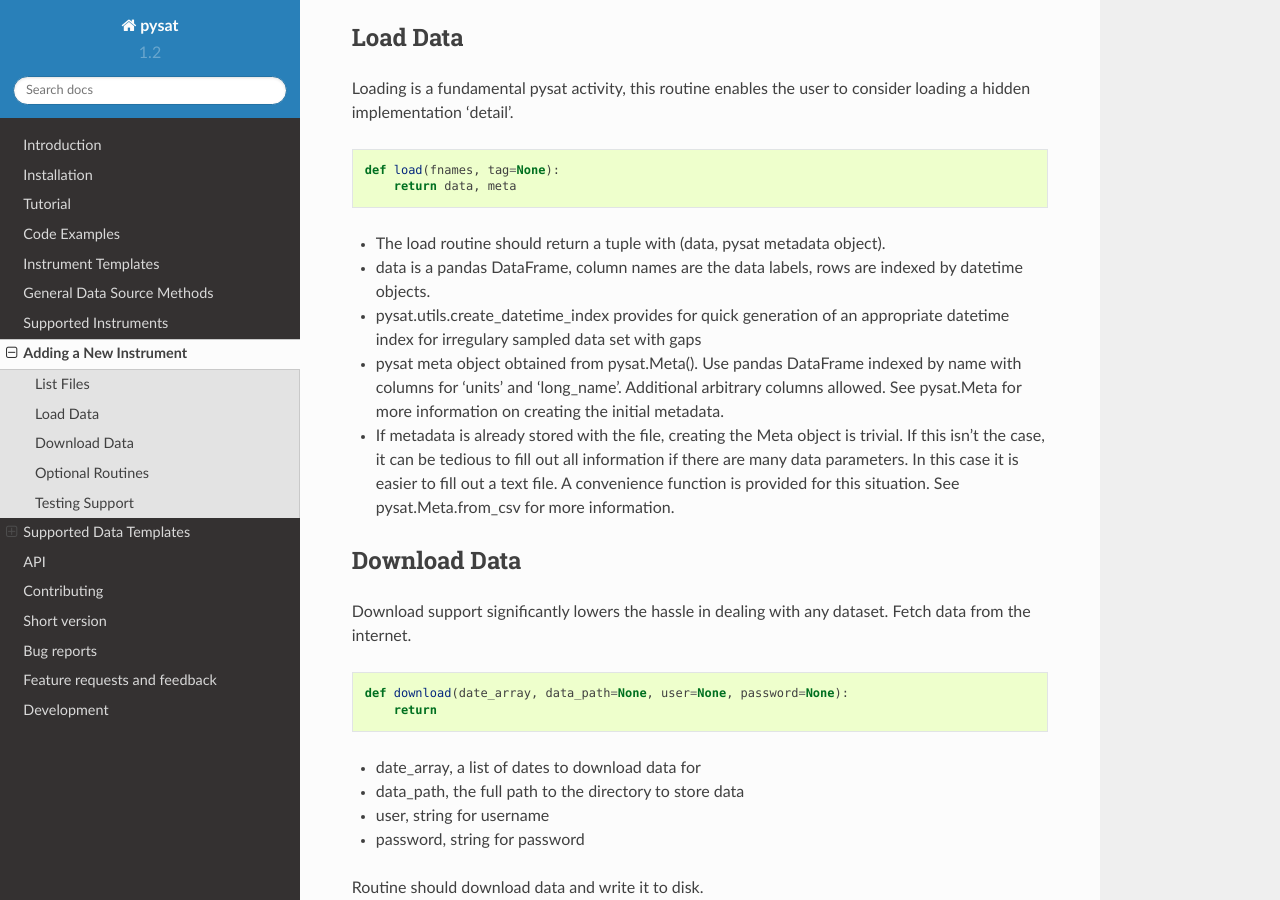
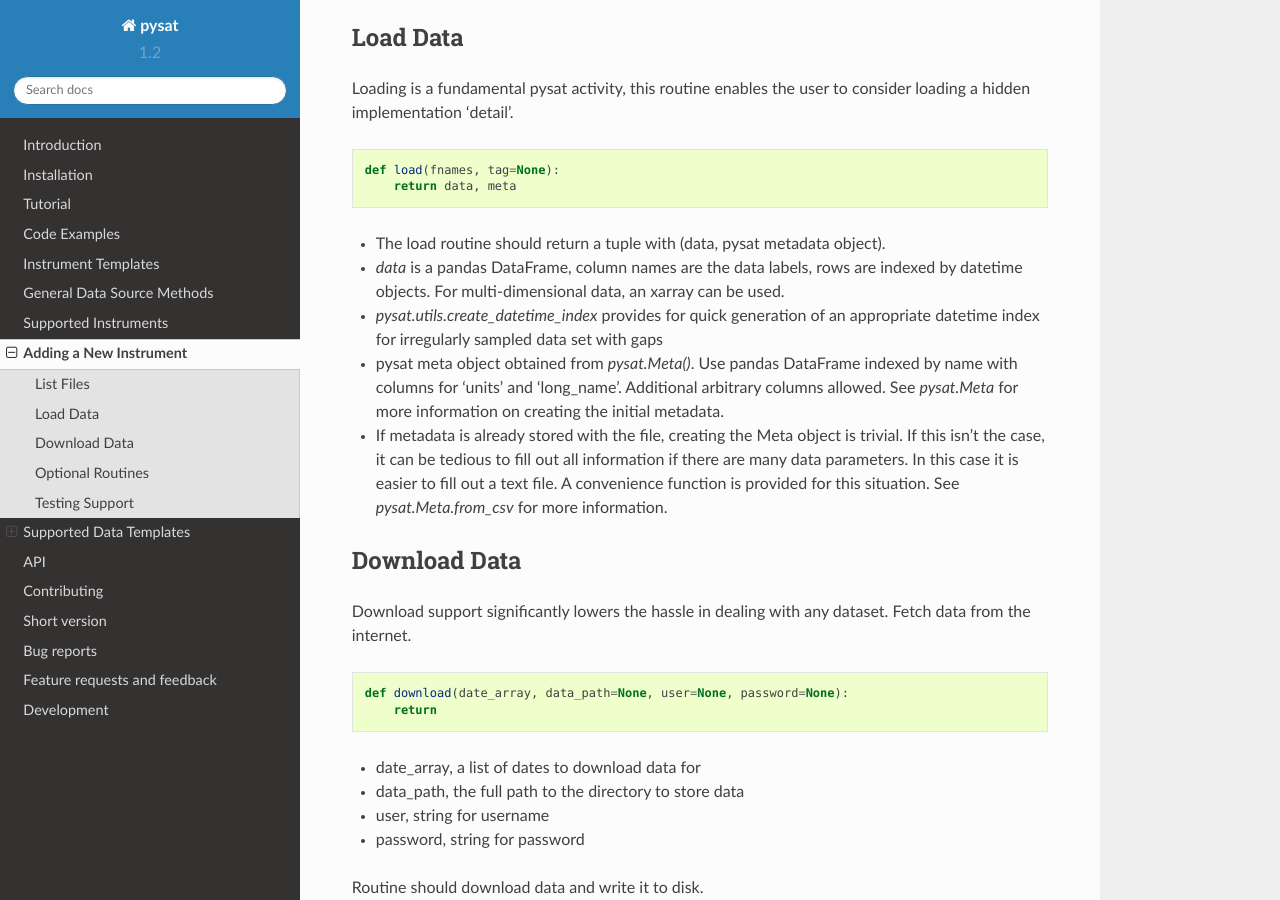
Before and after one commit to pysat/pysat, a Sphinx documentation site: the page built from docs/new_instrument.rst, in a window 1280 px wide and 900 px high, scrolled down 1214 px. Built offline with Sphinx 7.4.7 and the Read the Docs theme 2.0.0, drawn with Linux system fonts in a browser that asks for light colours; formulas are drawn with MathJax 3; some of the changed text lies outside the part shown.

Commit message:
fix for #94

```diff
--- a/docs/new_instrument.rst
+++ b/docs/new_instrument.rst
@@ -8,11 +8,18 @@
 
 pysat works by calling modules written for specific instruments
 that load and process the data consistent with the pysat standard. The name
-of the module corresponds to the combination 'platform_name' provided when initializing a pysat instrument object. The module should be placed in the pysat instruments directory or in the user specified location (via mechanism to be added) for automatic discovery. A compatible module may also be supplied directly to pysat.Instrument(inst_module=input module) if it also contains attributes platform and name.
+of the module corresponds to the combination 'platform_name' provided when
+initializing a pysat instrument object. The module should be placed in the
+pysat instruments directory or in the user specified location (via
+mechanism to be added) for automatic discovery. A compatible module may
+also be supplied directly to pysat.Instrument(inst_module=input module) if
+it also contains attributes platform and name.
 
-Some data repositories have pysat templates prepared to assist in integrating a new instrument. See Supported Templates for more.
+Some data repositories have pysat templates prepared to assist in integrating
+a new instrument. See Supported Templates for more.
 
-Three functions are required by pysat for operation, with supporting information for testing:
+Three functions are required by pysat for operation, with supporting
+information for testing:
 
 List Files
 ----------
@@ -58,19 +65,20 @@
        return data, meta
 
 - The load routine should return a tuple with (data, pysat metadata object).
-- data is a pandas DataFrame, column names are the data labels, rows are
-  indexed by datetime objects.
-- pysat.utils.create_datetime_index provides for quick generation of an
-  appropriate datetime index for irregulary sampled data set with gaps
-- pysat meta object obtained from pysat.Meta(). Use pandas DataFrame indexed
+- `data` is a pandas DataFrame, column names are the data labels, rows are
+  indexed by datetime objects.  For multi-dimensional data, an xarray can be
+  used.
+- `pysat.utils.create_datetime_index` provides for quick generation of an
+  appropriate datetime index for irregularly sampled data set with gaps
+- pysat meta object obtained from `pysat.Meta()`. Use pandas DataFrame indexed
   by name with columns for 'units' and 'long_name'. Additional arbitrary
-  columns allowed. See pysat.Meta for more information on creating the
+  columns allowed. See `pysat.Meta` for more information on creating the
   initial metadata.
 - If metadata is already stored with the file, creating the Meta object is
   trivial. If this isn't the case, it can be tedious to fill out all
   information if there are many data parameters. In this case it is easier to
   fill out a text file. A convenience function is provided for this
-  situation. See pysat.Meta.from_csv for more information.
+  situation. See `pysat.Meta.from_csv` for more information.
 
 
 
@@ -144,9 +152,14 @@
 The following attributes must be defined.
    * platform : platform name
    * name : instrument name
-   * tags : dictionary of all tags supported by routine with a description
-   * sat_ids : dictionary of sat_ids, with a list of tags supported by each id
-   * test_dates : dictionary of sat_ids, containing dictionary of tags, with date to download for testing
+   * tags : dictionary of all tags supported by routine with a description.
+   Typically these will include different available data products.
+   * sat_ids : dictionary of sat_ids, with a list of tags supported by each id.
+   The sat_ids may refer to a specific platform within a multi-satellite
+   constellation, or to a specific instrument for a single satellite with
+   multiple copies of the same instrument looking in different directions.
+   * test_dates : dictionary of sat_ids, containing dictionary of available tags
+   for each sat_id, along with a date to download for testing
 
 Note that platform and name must match those used to name the file, platform_name.py
 
```
